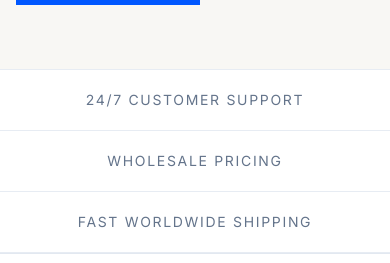
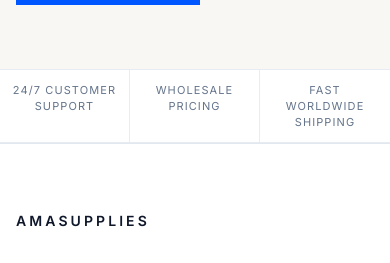
Before and after one commit to TikHayrumyan/amasupplies, a Next.js app: page / in a window 390 px wide. Shown: the part 579-842 px from the top of the page. Built offline with nearby package versions, Linux system fonts and the light colour scheme; no server answers; the database is empty.

Commit message:
Refactor HomeHighlights component to improve layout by splitting items into two parts for better readability; adjust styles for mobile and desktop views.

```diff
--- a/components/home-highlights.tsx
+++ b/components/home-highlights.tsx
@@ -1,19 +1,26 @@
 const ITEMS = [
-  "24/7 customer support",
-  "Wholesale pricing",
-  "Fast worldwide shipping",
+  ["24/7 customer", "support"],
+  ["Wholesale", "pricing"],
+  ["Fast worldwide", "shipping"],
 ] as const;
 
 export function HomeHighlights() {
   return (
     <section className="border-y border-border/80 bg-background">
-      <div className="container mx-auto grid grid-cols-1 divide-y divide-border/80 md:grid-cols-3 md:divide-x md:divide-y-0">
-        {ITEMS.map((item) => (
+      <div className="container mx-auto grid grid-cols-3 divide-x divide-border/80">
+        {ITEMS.map(([first, second]) => (
           <p
-            key={item}
-            className="px-4 py-5 text-center text-sm tracking-[0.12em] text-muted-foreground uppercase"
+            key={first}
+            className="px-2 py-3 text-center text-[11px] leading-4 tracking-widest text-muted-foreground uppercase md:px-4 md:py-5 md:text-sm md:leading-normal md:tracking-[0.12em]"
           >
-            {item}
+            <span className="md:hidden">
+              {first}
+              <br />
+              {second}
+            </span>
+            <span className="hidden md:inline">
+              {first} {second}
+            </span>
           </p>
         ))}
       </div>
```
